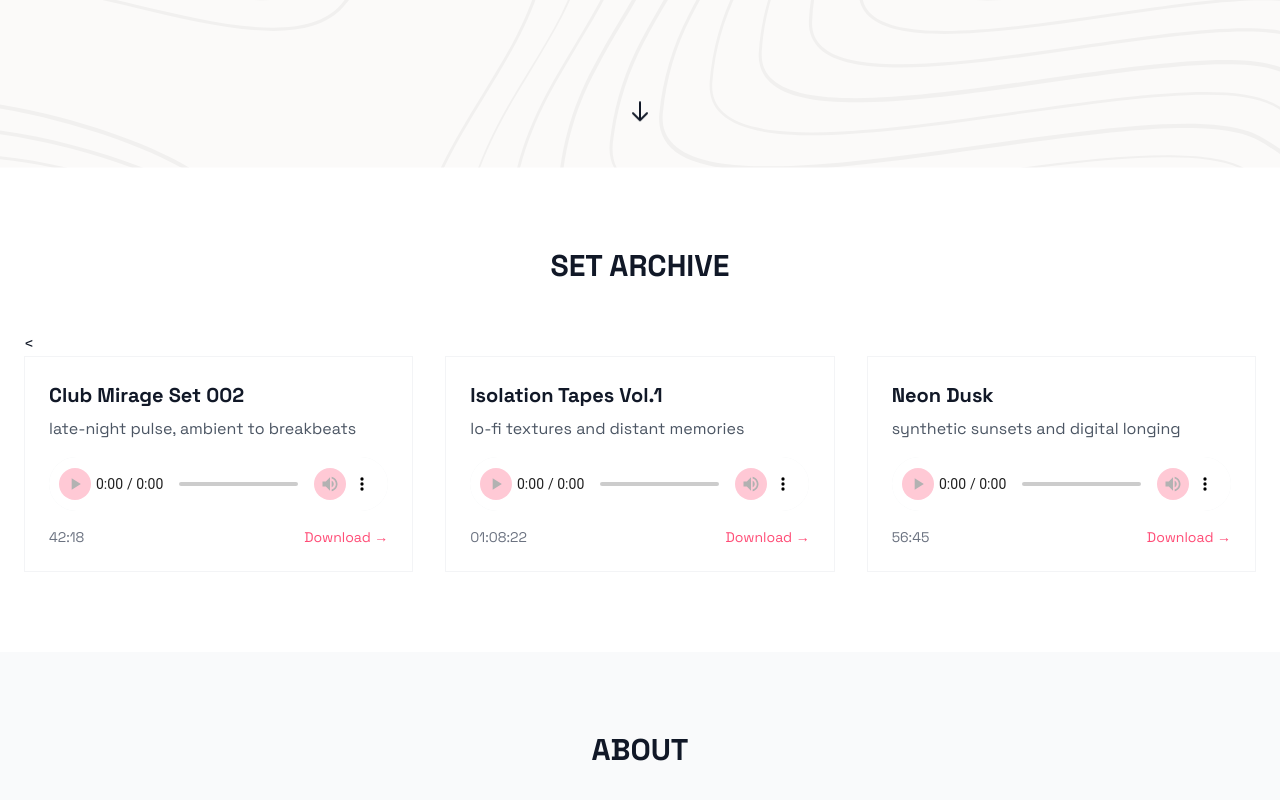
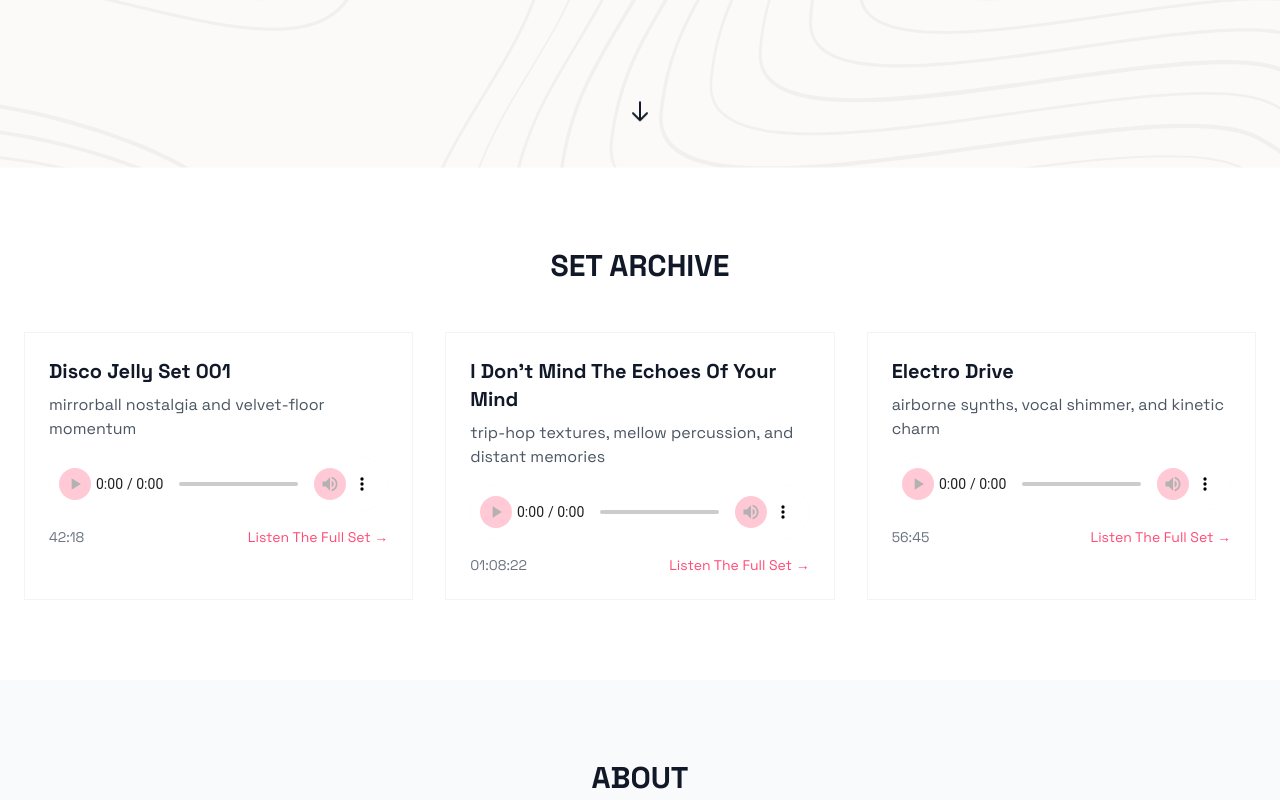
Before and after one commit to byrondean/babyitsdean, a plain HTML site: page index.html in a window 1280 px wide. Shown: the part 632-1432 px from the top of the page. Drawn offline with nearby package versions, Linux system fonts and the light colour scheme; a web font is replaced by a local one.

Commit message:
Update index.html

```diff
--- a/index.html
+++ b/index.html
@@ -71,47 +71,47 @@
     <!-- Sets Archive -->
   <section class="py-20 bg-white">
     <div class="container mx-auto px-6">
-            <h2 class="text-3xl font-bold mb-12 text-center">SET ARCHIVE</h2><
+        <h2 class="text-3xl font-bold mb-12 text-center">SET ARCHIVE</h2>
         <div class="grid grid-cols-1 md:grid-cols-2 lg:grid-cols-3 gap-8">
             <!-- Set 1 -->
             <div class="group border border-gray-100 p-6 hover:border-neon transition-all duration-300 hover:shadow-lg">
-                    <h3 class="text-xl font-bold mb-2 group-hover:text-neon">Club Mirage Set 002</h3>
-                    <p class="text-gray-600 mb-4">late-night pulse, ambient to breakbeats</p>
+                <h3 class="text-xl font-bold mb-2 group-hover:text-neon">Disco Jelly Set 001</h3>
+                <p class="text-gray-600 mb-4">mirrorball nostalgia and velvet-floor momentum</p>
                 <audio controls class="w-full mb-4">
                     <source src="set1.wav" type="audio/wav">
                     Your browser does not support the audio element.
                 </audio>
                 <div class="flex justify-between items-center text-sm text-gray-500">
                     <span>42:18</span>
-                        <a href="set1.wav" download class="text-neon hover:underline">Download →</a>
+                    <a href="https://youtu.be/1RdiFq_3_1s" target="_blank" rel="noopener noreferrer" class="text-neon hover:underline">Listen The Full Set →</a>
                 </div>
             </div>
 
             <!-- Set 2 -->
             <div class="group border border-gray-100 p-6 hover:border-neon transition-all duration-300 hover:shadow-lg">
-                    <h3 class="text-xl font-bold mb-2 group-hover:text-neon">Isolation Tapes Vol.1</h3>
-                    <p class="text-gray-600 mb-4">lo-fi textures and distant memories</p>
+                <h3 class="text-xl font-bold mb-2 group-hover:text-neon">I Don't Mind The Echoes Of Your Mind</h3>
+                <p class="text-gray-600 mb-4">trip-hop textures, mellow percussion, and distant memories</p>
                 <audio controls class="w-full mb-4">
                     <source src="set2.mp3" type="audio/mpeg">
                     Your browser does not support the audio element.
                 </audio>
                 <div class="flex justify-between items-center text-sm text-gray-500">
                     <span>01:08:22</span>
-                        <a href="set2.mp3" download class="text-neon hover:underline">Download →</a>
+                    <a href="https://youtu.be/mWM2ljY0DfI" target="_blank" rel="noopener noreferrer" class="text-neon hover:underline">Listen The Full Set →</a>
                 </div>
             </div>
 
             <!-- Set 3 -->
             <div class="group border border-gray-100 p-6 hover:border-neon transition-all duration-300 hover:shadow-lg">
-                    <h3 class="text-xl font-bold mb-2 group-hover:text-neon">Neon Dusk</h3>
-                    <p class="text-gray-600 mb-4">synthetic sunsets and digital longing</p>
+                <h3 class="text-xl font-bold mb-2 group-hover:text-neon">Electro Drive</h3>
+                <p class="text-gray-600 mb-4">airborne synths, vocal shimmer, and kinetic charm</p>
                 <audio controls class="w-full mb-4">
                     <source src="set3.mp3" type="audio/mpeg">
                     Your browser does not support the audio element.
                 </audio>
                 <div class="flex justify-between items-center text-sm text-gray-500">
                     <span>56:45</span>
-                        <a href="set3.mp3" download class="text-neon hover:underline">Download →</a>
+                    <a href="https://youtu.be/MrNZXE_cUcg" target="_blank" rel="noopener noreferrer" class="text-neon hover:underline">Listen The Full Set →</a>
                 </div>
             </div>
         </div>
```
Lines whose indentation alone changed are shown as unchanged.
